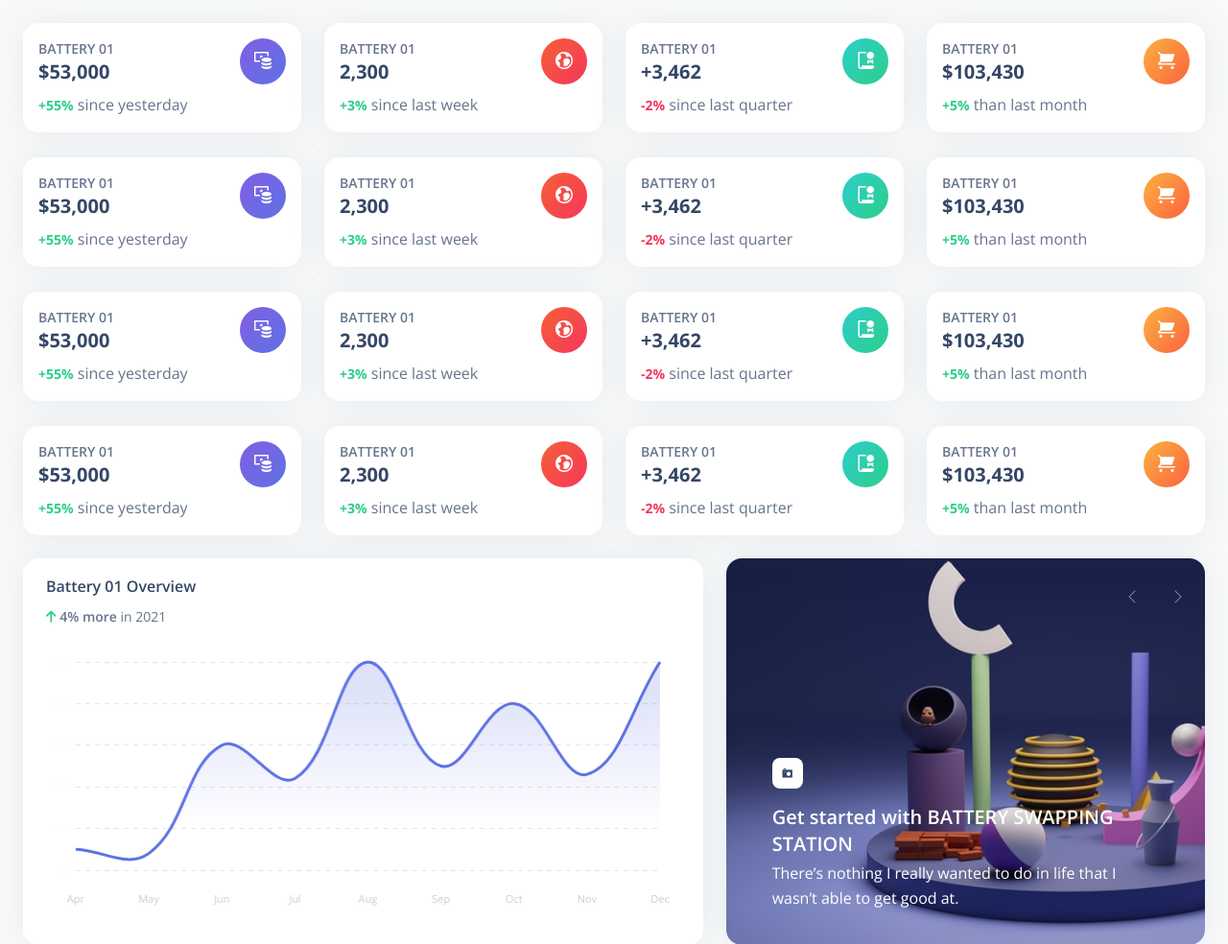
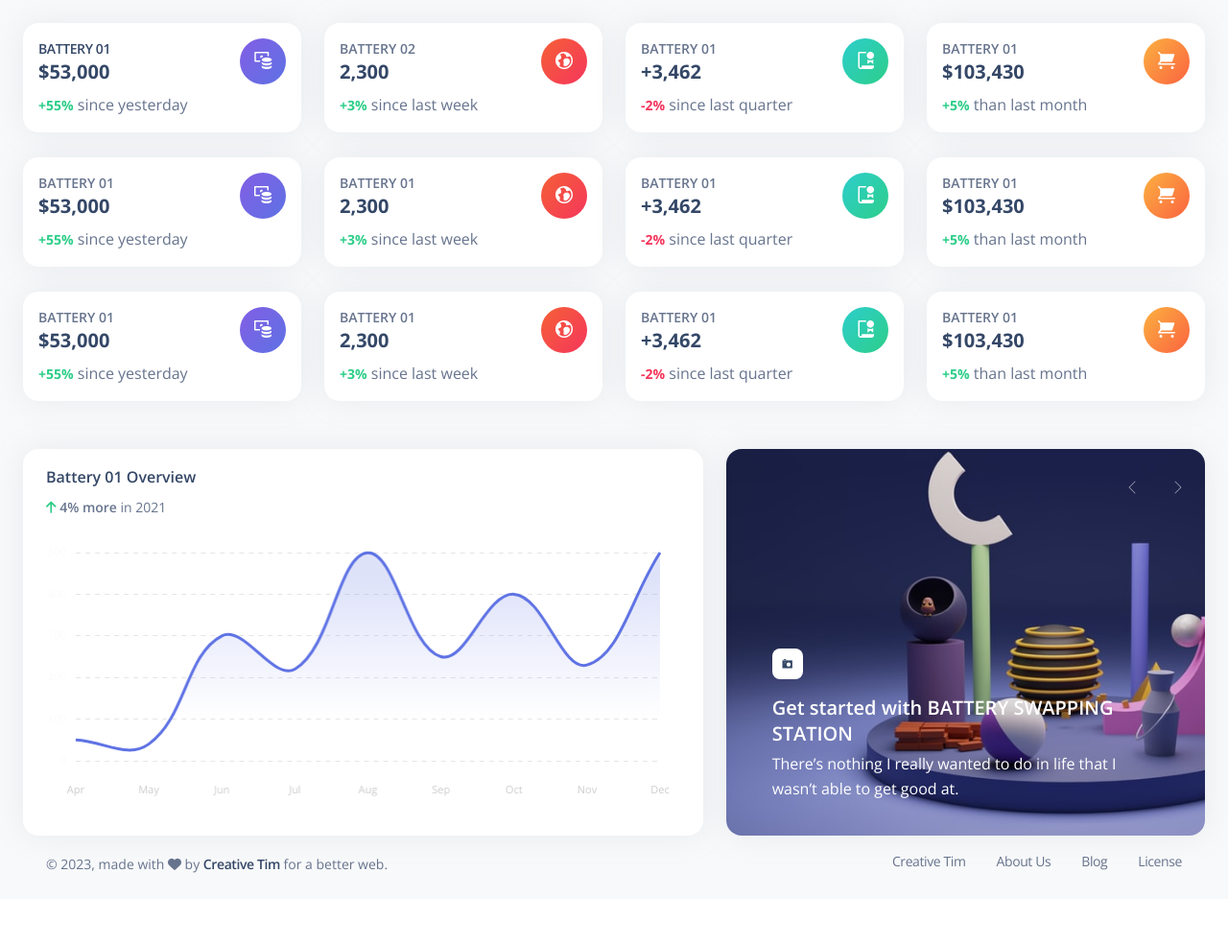
Before and after one commit to kirupan10/battery, a PHP site: a page that uses dashboard.php in a window 1280 px wide. Shown: the part 101-1085 px from the top of the page at 96% size. After the commit the page ends 1011 px from the top, so only its background shows below. Run offline with PHP 8.4, Linux system fonts and the light colour scheme; the visitor is signed in with stand-in values (Sample User, id 1); some libraries are stand-ins or nearby versions.

Commit message:
23.07.2023.10.30

```diff
--- a/billing.php
+++ b/billing.php
@@ -19,7 +19,7 @@
   <script src="https://kit.fontawesome.com/42d5adcbca.js" crossorigin="anonymous"></script>
   <link href="./assets/css/nucleo-svg.css" rel="stylesheet" />
   <!-- CSS Files -->
-  <link id="pagestyle" href="./assets/css/argon-dashboard.css?v=2.0.4" rel="stylesheet" />
+  <link id="pagestyle" href="./assets/css/dashboard.css?v=2.0.4" rel="stylesheet" />
 </head>
 
 <body class="g-sidenav-show   bg-gray-100">
--- a/dashboard.php
+++ b/dashboard.php
@@ -149,7 +149,7 @@ if($_SESSION["sign_in"] != true){header("Location: sign-in");exit;}
               <div class="row">
                 <div class="col-8">
                   <div class="numbers">
-                    <p class="text-sm mb-0 text-uppercase font-weight-bold">Battery 01</p>
+                    <p class="text-sm mb-0 text-uppercase font-weight-bold"><a href="billing?1">Battery 01</a></p>
                     <h5 class="font-weight-bolder">
                       $53,000
                     </h5>
@@ -161,7 +161,9 @@ if($_SESSION["sign_in"] != true){header("Location: sign-in");exit;}
                 </div>
                 <div class="col-4 text-end">
                   <div class="icon icon-shape bg-gradient-primary shadow-primary text-center rounded-circle">
+                  <a href="billing?1">
                     <i class="ni ni-money-coins text-lg opacity-10" aria-hidden="true"></i>
+                  </a>
                   </div>
                 </div>
               </div>
@@ -174,7 +176,7 @@ if($_SESSION["sign_in"] != true){header("Location: sign-in");exit;}
               <div class="row">
                 <div class="col-8">
                   <div class="numbers">
-                    <p class="text-sm mb-0 text-uppercase font-weight-bold">Battery 01</p>
+                    <p class="text-sm mb-0 text-uppercase font-weight-bold">Battery 02</p>
                     <h5 class="font-weight-bolder">
                       2,300
                     </h5>
@@ -448,108 +450,6 @@ if($_SESSION["sign_in"] != true){header("Location: sign-in");exit;}
         </div>
       </div>
       <br>
-      <div class="row">
-        <div class="col-xl-3 col-sm-6 mb-xl-0 mb-4">
-          <div class="card">
-            <div class="card-body p-3">
-              <div class="row">
-                <div class="col-8">
-                  <div class="numbers">
-                    <p class="text-sm mb-0 text-uppercase font-weight-bold">Battery 01</p>
-                    <h5 class="font-weight-bolder">
-                      $53,000
-                    </h5>
-                    <p class="mb-0">
-                      <span class="text-success text-sm font-weight-bolder">+55%</span>
-                      since yesterday
-                    </p>
-                  </div>
-                </div>
-                <div class="col-4 text-end">
-                  <div class="icon icon-shape bg-gradient-primary shadow-primary text-center rounded-circle">
-                    <i class="ni ni-money-coins text-lg opacity-10" aria-hidden="true"></i>
-                  </div>
-                </div>
-              </div>
-            </div>
-          </div>
-        </div>
-        <div class="col-xl-3 col-sm-6 mb-xl-0 mb-4">
-          <div class="card">
-            <div class="card-body p-3">
-              <div class="row">
-                <div class="col-8">
-                  <div class="numbers">
-                    <p class="text-sm mb-0 text-uppercase font-weight-bold">Battery 01</p>
-                    <h5 class="font-weight-bolder">
-                      2,300
-                    </h5>
-                    <p class="mb-0">
-                      <span class="text-success text-sm font-weight-bolder">+3%</span>
-                      since last week
-                    </p>
-                  </div>
-                </div>
-                <div class="col-4 text-end">
-                  <div class="icon icon-shape bg-gradient-danger shadow-danger text-center rounded-circle">
-                    <i class="ni ni-world text-lg opacity-10" aria-hidden="true"></i>
-                  </div>
-                </div>
-              </div>
-            </div>
-          </div>
-        </div>
-        <div class="col-xl-3 col-sm-6 mb-xl-0 mb-4">
-          <div class="card">
-            <div class="card-body p-3">
-              <div class="row">
-                <div class="col-8">
-                  <div class="numbers">
-                    <p class="text-sm mb-0 text-uppercase font-weight-bold">Battery 01</p>
-                    <h5 class="font-weight-bolder">
-                      +3,462
-                    </h5>
-                    <p class="mb-0">
-                      <span class="text-danger text-sm font-weight-bolder">-2%</span>
-                      since last quarter
-                    </p>
-                  </div>
-                </div>
-                <div class="col-4 text-end">
-                  <div class="icon icon-shape bg-gradient-success shadow-success text-center rounded-circle">
-                    <i class="ni ni-paper-diploma text-lg opacity-10" aria-hidden="true"></i>
-                  </div>
-                </div>
-              </div>
-            </div>
-          </div>
-        </div>
-        <div class="col-xl-3 col-sm-6">
-          <div class="card">
-            <div class="card-body p-3">
-              <div class="row">
-                <div class="col-8">
-                  <div class="numbers">
-                    <p class="text-sm mb-0 text-uppercase font-weight-bold">Battery 01</p>
-                    <h5 class="font-weight-bolder">
-                      $103,430
-                    </h5>
-                    <p class="mb-0">
-                      <span class="text-success text-sm font-weight-bolder">+5%</span> than last month
-                    </p>
-                  </div>
-                </div>
-                <div class="col-4 text-end">
-                  <div class="icon icon-shape bg-gradient-warning shadow-warning text-center rounded-circle">
-                    <i class="ni ni-cart text-lg opacity-10" aria-hidden="true"></i>
-                  </div>
-                </div>
-              </div>
-            </div>
-          </div>
-        </div>
-      </div>
-
       <div class="row mt-4">
         <div class="col-lg-7 mb-lg-0 mb-4">
           <div class="card z-index-2 h-100">
```
